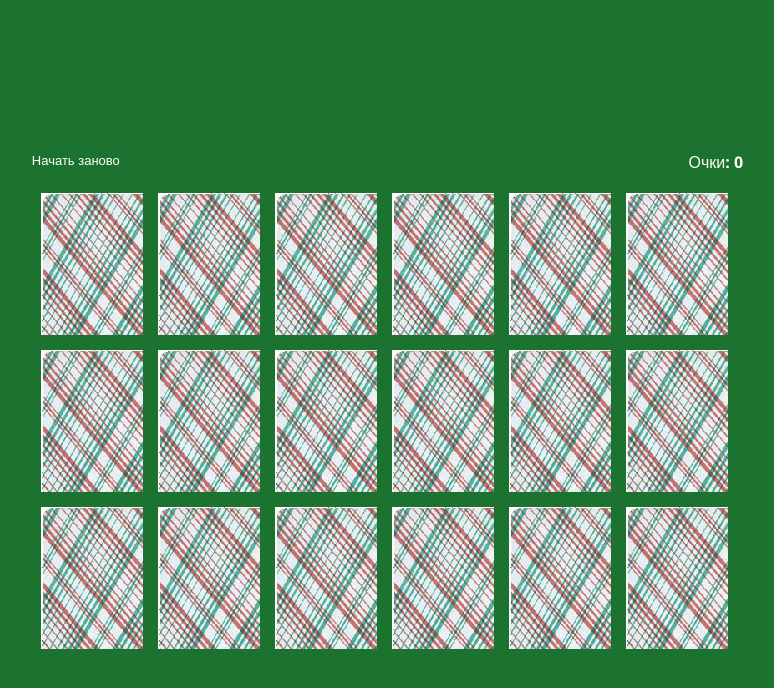
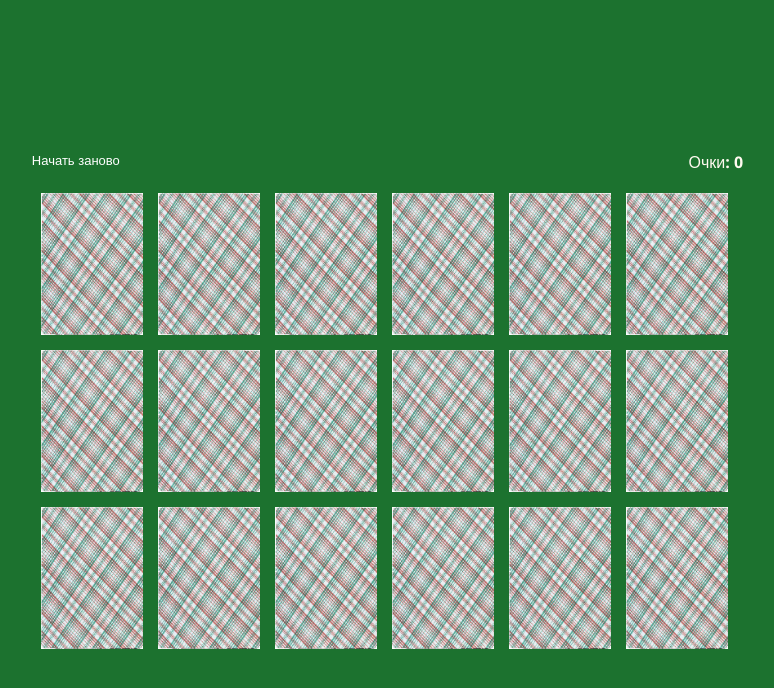
Before and after one commit to PahanZ/KonturTestTask, a React app: page /Page2 in a window 1280 px wide. Shown: the top 688 px of the page, without its empty margins (256-1030 px from the left). Built offline with nearby package versions, Linux system fonts and the light colour scheme.

Commit message:
one img in the Card

```diff
--- a/src/js/components/App.jsx
+++ b/src/js/components/App.jsx
@@ -7,7 +7,6 @@ import Page2 from './Page2';
 import Page3 from './Page3';
 
 const App = (props) => {
-  console.log(props.status);
   return (
     <Switch>
       <Route exact path="/" component={Page1} />
@@ -15,9 +14,9 @@ const App = (props) => {
         exact
         path="/Page2"
         render={() => {
-          console.log(props.status);
+          console.log(props.statuses);
           return (
-            props.status.every(element => (element === 'checked')) && props.status.length !== 0 ? (
+            props.statuses.every(element => (element === 'checked')) && props.statuses.length !== 0 ? (
               <Redirect to="/Page3" />
               ) : (
                 <Page2 />
@@ -32,11 +31,11 @@ const App = (props) => {
 
 
 const mapStateToProps = state => ({
-  status: state.statuses,
+  statuses: state.statuses,
 });
 
 App.propTypes = {
-  status: PropTypes.arrayOf(PropTypes.string).isRequired,
+  statuses: PropTypes.arrayOf(PropTypes.string).isRequired,
 };
 
 export default withRouter(connect(mapStateToProps)(App));
--- a/src/js/components/Page2.jsx
+++ b/src/js/components/Page2.jsx
@@ -21,7 +21,6 @@ class Page2 extends React.Component {
   constructor(props) {
     super(props);
     this.onSelect = this.onSelect.bind(this);
-    this.getData = this.getData.bind(this);
   }
   componentDidMount() {
     this.getData();
@@ -74,7 +73,7 @@ class Page2 extends React.Component {
     method(newStatuses);
   }
   render() {
-    console.log(this.props.statuses);
+    // console.log(this.props);
     return (
       <div className="page">
         <Header
--- a/src/js/components/Page3.jsx
+++ b/src/js/components/Page3.jsx
@@ -2,15 +2,15 @@ import React from 'react';
 import PropTypes from 'prop-types';
 import { connect } from 'react-redux';
 import { Link } from 'react-router-dom';
-import { setBack } from '../redux/actions';
+import { setStatuses } from '../redux/actions';
 
 const img = require('../../img/Group 2.png');
 
 const Page3 = (props) => {
-  const resetBack = () => {
-    const cardsListLength = this.props.cardsList.length;
-    const newStatuses = Array(cardsListLength).fill('default');
-    props.setBack(newStatuses);
+  const reset = () => {
+    const [cardsList] = props.cardsList;
+    const newStatuses = Array(cardsList).fill('default');
+    props.setStatuses(newStatuses);
   };
   return (
     <div className="page">
@@ -21,7 +21,7 @@ const Page3 = (props) => {
         to="/"
         className="link"
         onClick={() => {
-          resetBack();
+          reset();
         }}
         data-tid="EndGame-retryGame"
       >Еще раз
@@ -32,15 +32,17 @@ const Page3 = (props) => {
 
 const mapStateToProps = state => ({
   scores: state.scores,
+  statuses: state.statuses,
 });
 
 const mapDispatchToProps = {
-  setBack,
+  setStatuses,
 };
 
 Page3.propTypes = {
-  setBack: PropTypes.func.isRequired,
+  setStatuses: PropTypes.func.isRequired,
   scores: PropTypes.number.isRequired,
+  cardsList: PropTypes.arrayOf(PropTypes.object).isRequired,
 };
 
 export default connect(mapStateToProps, mapDispatchToProps)(Page3);
--- a/src/js/components/modules/Card.jsx
+++ b/src/js/components/modules/Card.jsx
@@ -1,21 +1,19 @@
 import React from 'react';
 import PropTypes from 'prop-types';
 
+const back = require('../../../img/back.jpg');
+
 const Card = (props) => {
-  const classes = () => {
-    if (props.status === 'checked') {
-      return 'wrapFoCard checked';
-    }
-    return 'wrapFoCard show';
-  };
+  const paths = () => (props.status === 'show' || props.status === 'default' || props.status === undefined ? props.src : back);
+  const classes = () => (props.status === 'checked' ? 'card checked' : 'card');
   return (
-    <div className={classes()}>
+    <div className="wrapFoCard">
       {/* eslint-disable */}
       <img
         index={props.index}
         id={props.id}
-        src={props.src}
-        className={'card' + ' ' + props.status}
+        src={paths()}
+        className={classes()}
         alt="card"
         onClick={() => {
           props.onSelect(props.index, props.id);
@@ -33,6 +31,7 @@ Card.defaultProps = {
 
 Card.propTypes = {
   status: PropTypes.string,
+  src: PropTypes.string.isRequired,
 };
 
 export default Card;
--- a/src/styles.scss
+++ b/src/styles.scss
@@ -46,21 +46,14 @@ $colorWhite: #FFFFFF;
             grid-gap: 15px;
             .wrapFoCard {
                 position: relative;
-                background-image: url('img/back.jpg');
+                overflow: hidden;
                 height: 142px;
                 cursor: pointer;
                 .card {
                     width: 102px;
-                    transition: .5s;
                     position: relative;
                     z-index: 1;
-                }
-                .cardBack {
-                    width: 102px;
-                    height: 142px;
-                    position: absolute;
-                    left: 0;
-                    z-index: 0;
+                    height: 100%;
                 }
             }
             .default .show {
```
